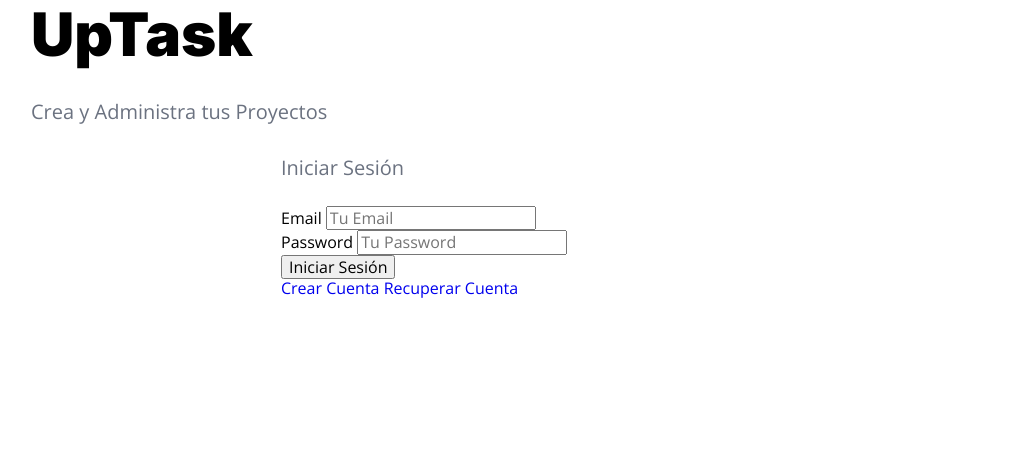
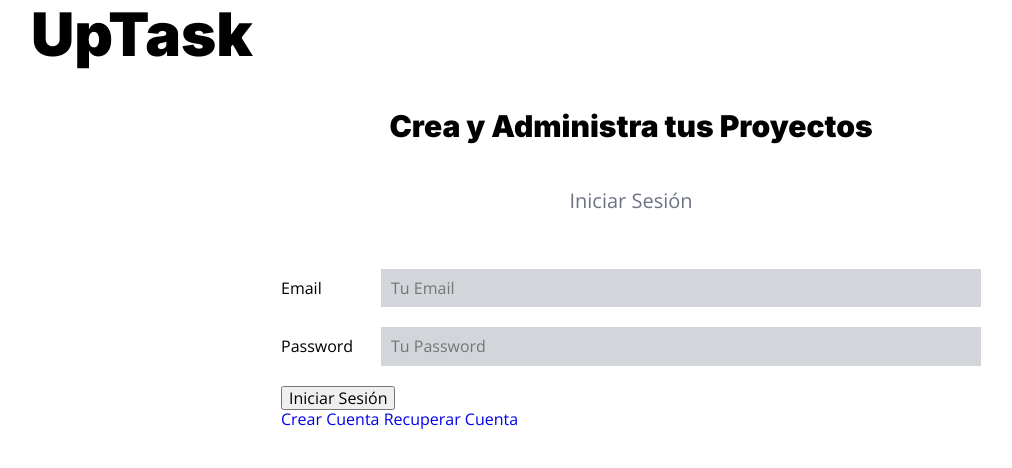
Before and after one commit to Galaceon/Uptask_MVC, a PHP site: template views/auth/login.php in a window 1280 px wide. Shown: the top 468 px of the page, without its empty margins (9-1021 px from the left). Run offline with PHP 8.4, Linux system fonts and the light colour scheme; the template is opened without the code that fills it, so the values that code supplies are empty.

Commit message:
CSS for login form

```diff
--- a/src/scss/app.scss
+++ b/src/scss/app.scss
@@ -1 +1,2 @@
 @use 'base';
+@use 'componentes'
--- a/src/scss/base/_tipografia.scss
+++ b/src/scss/base/_tipografia.scss
@@ -19,3 +19,14 @@ p {
     color: v.$gris;
     line-height: 1.8;
 }
+
+.tagline {
+    font-family: v.$fuente_headings;
+    font-weight: 900;
+    color: v.$negro;
+    font-size: 3rem;
+    text-align: center;
+}
+.descripcion-pagina {
+    text-align: center;
+}
--- /dev/null
+++ b/src/scss/componentes/_formulario.scss
@@ -0,0 +1,26 @@
+@use 'base/variables' as v;
+@use 'base/mixins' as m;
+@use 'sass:color';
+
+.formulario {
+    margin-top: 5rem;
+
+    .campo {
+        display: flex;
+        align-items: center;
+        margin-bottom: 2rem;
+
+        label {
+            // Para que las etiquetas tengan un ancho fijo
+            flex: 0 0 10rem;
+        }
+        input {
+            flex: 1; // Para que ocupe todo el tamaño sobrante
+            padding: 1rem;
+            border: none;
+            background-color: color.scale(v.$gris, $lightness: 70%);
+        }
+    }
+
+
+}
--- /dev/null
+++ b/src/scss/componentes/_index.scss
@@ -0,0 +1 @@
+@forward 'formulario';
--- a/views/auth/login.php
+++ b/views/auth/login.php
@@ -1,6 +1,6 @@
 <div class="contenedor">
     <h1>UpTask</h1>
-    <p>Crea y Administra tus Proyectos</p>
+    <p class="tagline">Crea y Administra tus Proyectos</p>
 
     <div class="contenedor-sm">
         <p class="descripcion-pagina">Iniciar Sesión</p>
```
Also changed, not shown: public/build/css/app.css, 1 other file.
